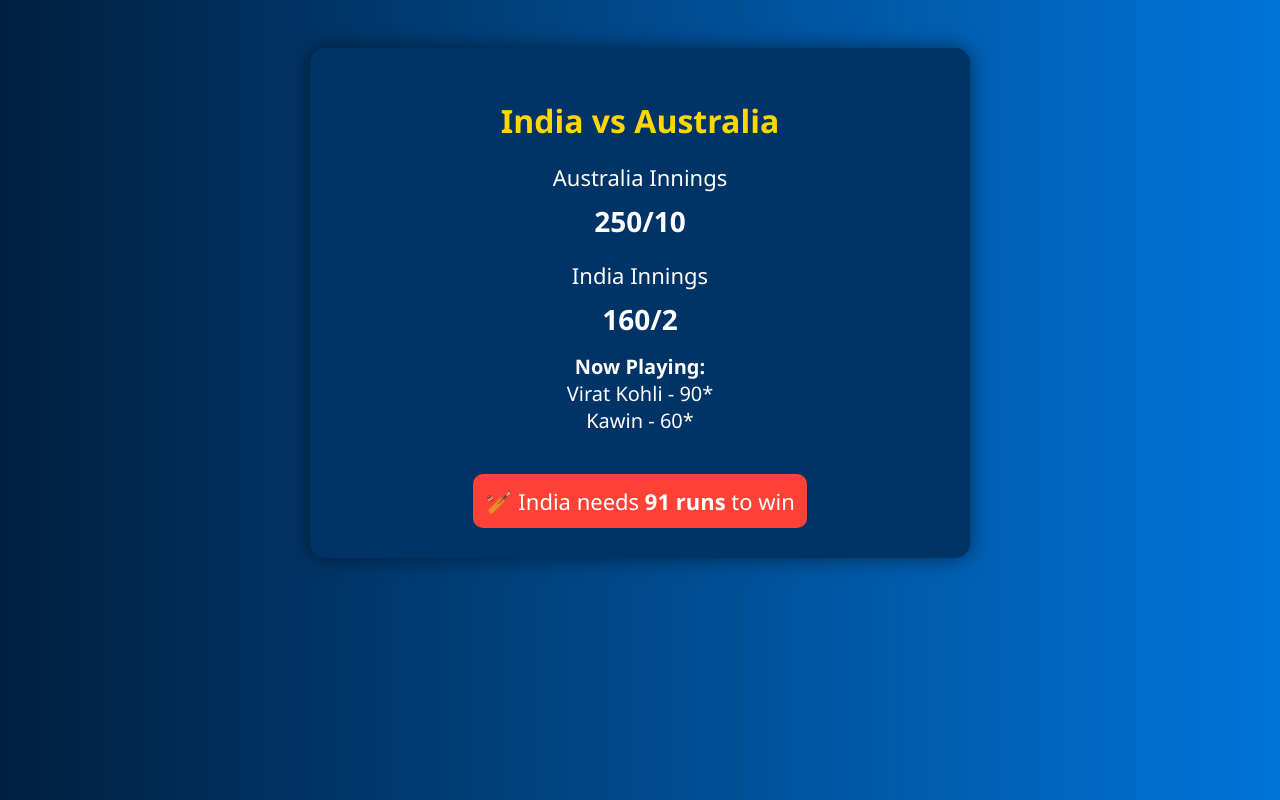
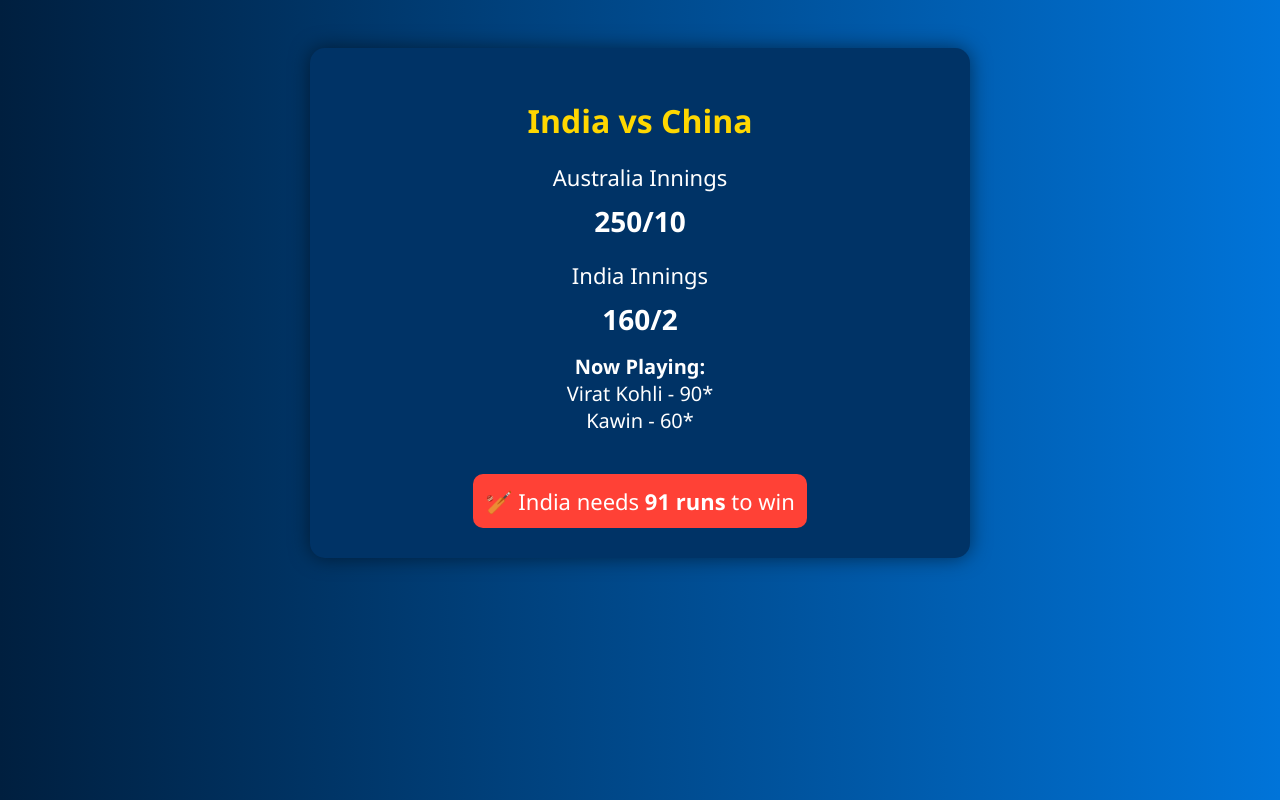
Before and after one commit to DharunAdithyaR/Dharun-Adithya-R, a plain HTML site: page index.html in a window 1280 px wide. Drawn offline with Linux system fonts and the light colour scheme.

Commit message:
Update index.html

```diff
--- a/index.html
+++ b/index.html
@@ -48,7 +48,7 @@
 <body>
 
   <div class="scoreboard">
-    <h1>India vs Australia</h1>
+    <h1>India vs China</h1>
 
     <div class="team">Australia Innings</div>
     <div class="score">250/10</div>
```
